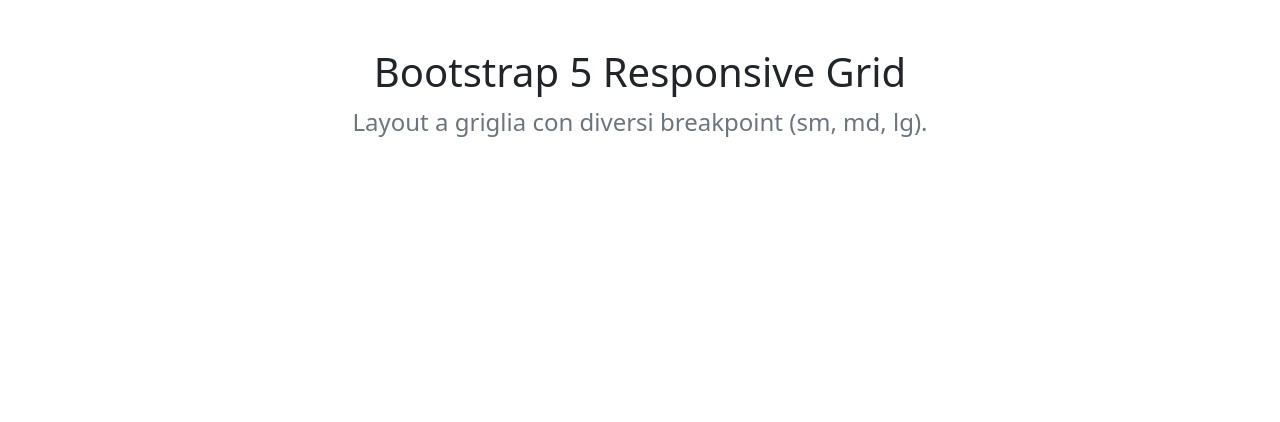
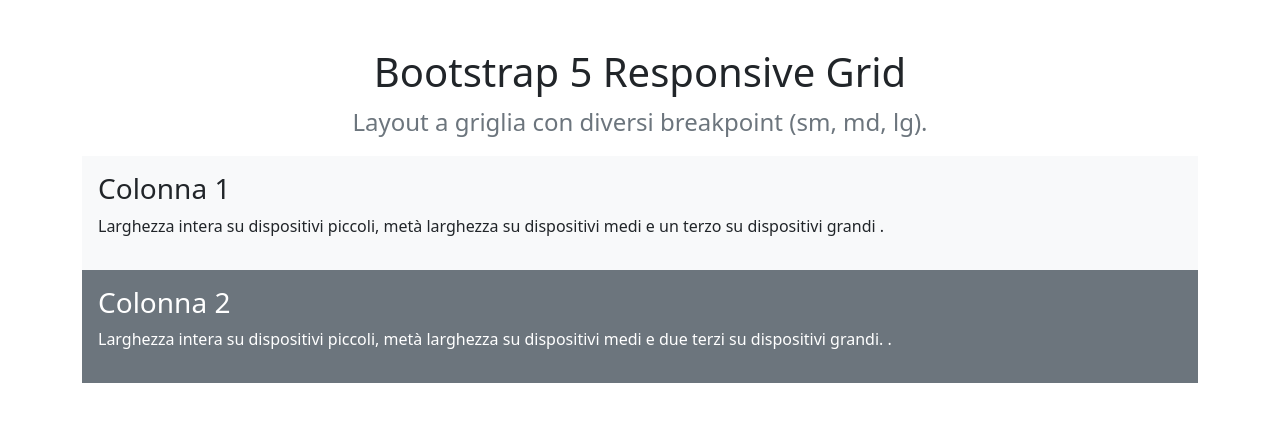
Before and after one commit to dpalexandru/htmlcss-bootstrap-layout, a plain HTML site: page index.html in a window 1280 px wide. Drawn offline with nearby package versions, Linux system fonts and the light colour scheme.

Commit message:
[add]main top content and style for < sm

```diff
--- a/index.html
+++ b/index.html
@@ -21,12 +21,36 @@
           </div>
         </div>
       </div>
-  </div>
+
 
     </header>
 
     <!--Main-->
     <main>
+      <!--Main top-->
+      <div class="row">
+        <div class="col-12">
+          <div class="bg-light p-3">
+
+            <h3>Colonna 1</h3>
+            <p>Larghezza intera su dispositivi piccoli, metà larghezza su dispositivi medi e un terzo su dispositivi
+              grandi
+              .</p>
+          </div>
+
+        </div>
+        <div class="col-12">
+          <div class="bg-secondary text-white p-3">
+            <h3>Colonna 2</h3>
+            <p>Larghezza intera su dispositivi piccoli, metà larghezza su dispositivi medi e due terzi su dispositivi
+              grandi.
+              .</p>
+          </div>
+        </div>
+      </div>
+      <!--Main bottom-->
+
+
 
     </main>
 
@@ -35,7 +59,6 @@
 
     </footer>
   </div>
-
 </body>
 
 </html>
```
Lines whose indentation alone changed are shown as unchanged.
